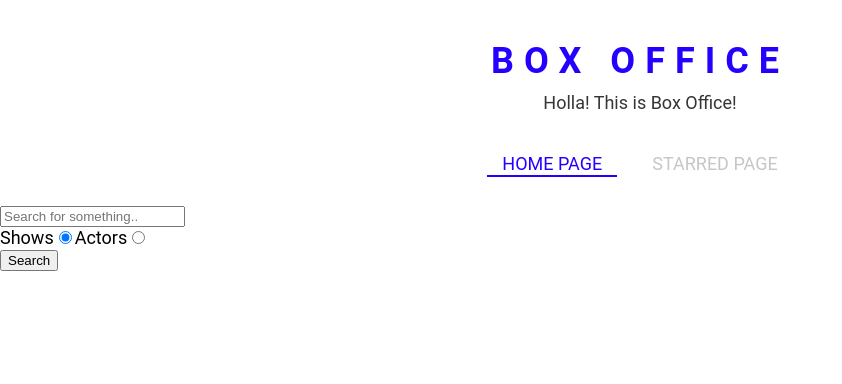
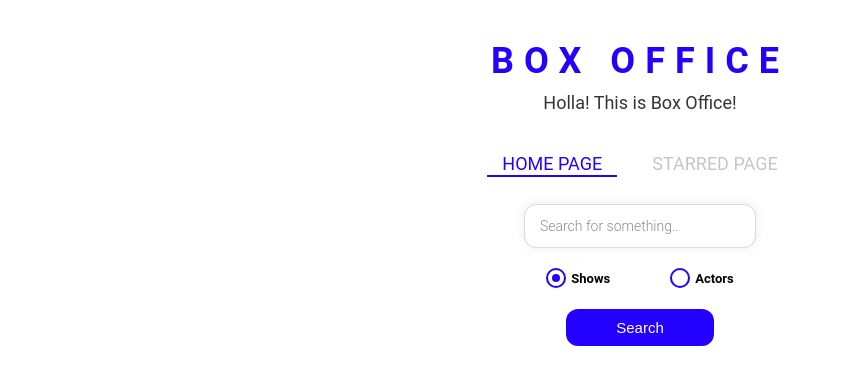
Before and after one commit to nikhil-sharma07/box-office, a React (Create React App) app: page / in a window 1280 px wide. Shown: the top 384 px of the page, without its empty margins (0-842 px from the left). Built offline with nearby package versions, Linux system fonts and the light colour scheme; the HTML template or start-up script is replaced by a standard one.

Commit message:
Completed the Website

```diff
--- /dev/null
+++ b/src/components/show/CustomRadio.js
@@ -0,0 +1,74 @@
+import React from 'react'
+import styled from 'styled-components';
+
+const RadioWrapper = styled.label`
+  display: block;
+  position: relative;
+  padding-left: 25px;
+  cursor: pointer;
+  font-size: 13px;
+  user-select: none;
+  font-weight: 700;
+  line-height: 1.65;
+
+  input {
+    position: absolute;
+    opacity: 0;
+    cursor: pointer;
+  }
+
+  span {
+    position: absolute;
+    top: 0;
+    left: 0;
+    height: 16px;
+    width: 16px;
+    background-color: #fff;
+    border: 2px solid ${({ theme }) => theme.mainColors.blue};
+    border-radius: 50%;
+  }
+
+  input:checked ~ span {
+    background-color: #fff;
+    border: 2px solid ${({ theme }) => theme.mainColors.blue};
+  }
+
+  span:after {
+    content: '';
+    position: absolute;
+    display: none;
+  }
+
+  input:checked ~ span:after {
+    display: block;
+  }
+
+  span:after {
+    top: 4px;
+    left: 4px;
+    width: 8px;
+    height: 8px;
+    border-radius: 50%;
+    background: ${({ theme }) => theme.mainColors.blue};
+  }
+`;
+
+
+const CustomRadio = ({label, id, value, checked, onChange}) => {
+  return (
+    <div>
+        <RadioWrapper htmlFor={id}>
+          {label}
+          <input id={id}
+                checked={checked}
+                value={value}
+                onChange={onChange}
+                type="radio"
+                />
+           <span/>
+        </RadioWrapper>
+    </div>
+  )
+}
+
+export default CustomRadio
--- a/src/pages/Home.js
+++ b/src/pages/Home.js
@@ -3,6 +3,8 @@
 import { apiGet } from '../misc/config'
 import ShowGrid from '../components/show/ShowGrid'
 import ActorGrid from '../components/actor/ActorGrid'
+import { RadioInputsWrapper, SearchButtonWrapper, SearchInput } from './Home.styled'
+import CustomRadio from '../components/show/CustomRadio'
 
 
 const Home = () => {
@@ -50,22 +52,33 @@
 
   return (
     <MainPageLayout>
-      <input type="text" placeholder='Search for something..' onChange={onChange}  onKeyDown={onKeyDown} value={input}></input>
+      <SearchInput type="text" placeholder='Search for something..' onChange={onChange}  onKeyDown={onKeyDown} value={input}></SearchInput>
+      <RadioInputsWrapper>
       <div>
-        <label id="show-search">
-          Shows
-          <input id="show-search" checked={isShowSearch} type="radio" value="shows" onChange={onRadioChange}/>
-        </label>
-
-        <label id="actor-search">
-          Actors
-          <input id="actor-search" checked={!isShowSearch} type="radio" value="actors" onChange={onRadioChange}/>
-        </label>
+        <CustomRadio
+            label="Shows"
+            id="show-search"
+            value="shows"
+            checked={isShowSearch}
+            onChange={onRadioChange}
+        />
       </div>
 
+      <div>
+        <CustomRadio
+            label="Actors"
+            id="actor-search"
+            value="actors"
+            checked={!isShowSearch}
+            onChange={onRadioChange}
+        />
+      </div>
+      </RadioInputsWrapper>
 
 
-      <button type="button" onClick={onSearch}>Search</button>
+      <SearchButtonWrapper>
+        <button type="button" onClick={onSearch}>Search</button>
+      </SearchButtonWrapper>
       {renderResults()}
     </MainPageLayout>
   )
--- /dev/null
+++ b/src/pages/Home.styled.js
@@ -0,0 +1,51 @@
+import styled from "styled-components";
+
+
+export const SearchInput = styled.input`
+  display: block;
+  font-family: 'Roboto', sans-serif;
+  width: 200px;
+  margin: auto;
+  outline: none;
+  padding: 13px 15px;
+  border: 1px solid #dbdbdb;
+  box-shadow: 0px 0px 10px 0px rgba(219, 219, 219, 0.5);
+  font-size: 14px;
+  border-radius: 12px;
+  color: #8d8d8d;
+
+  &::placeholder {
+    font-weight: 300;
+    color: #8d8d8d;
+  }
+`;
+
+
+export const RadioInputsWrapper = styled.div`
+  display: flex;
+  justify-content: center;
+  margin: 20px 0;
+
+  div {
+    margin: 0 15px;
+  }
+`;
+
+export const SearchButtonWrapper = styled.div`
+  text-align: center;
+  margin-bottom: 35px;
+
+  button {
+    color: #fff;
+    background-color: ${({ theme }) => theme.mainColors.blue};
+    margin: auto;
+    padding: 10px 50px;
+    font-size: 15px;
+    border: none;
+    outline: none;
+    border-radius: 12px;
+    &:hover {
+      cursor: pointer;
+    }
+  }
+`;
```
